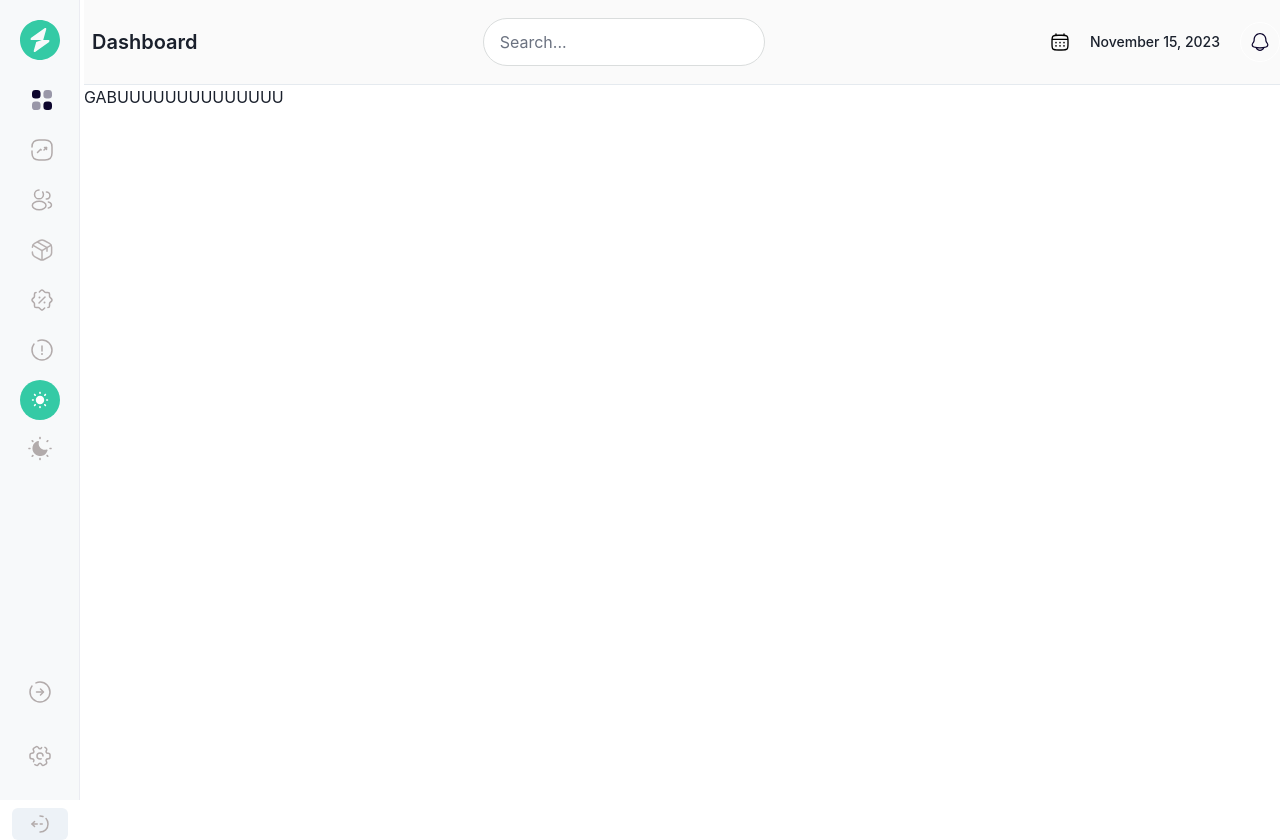
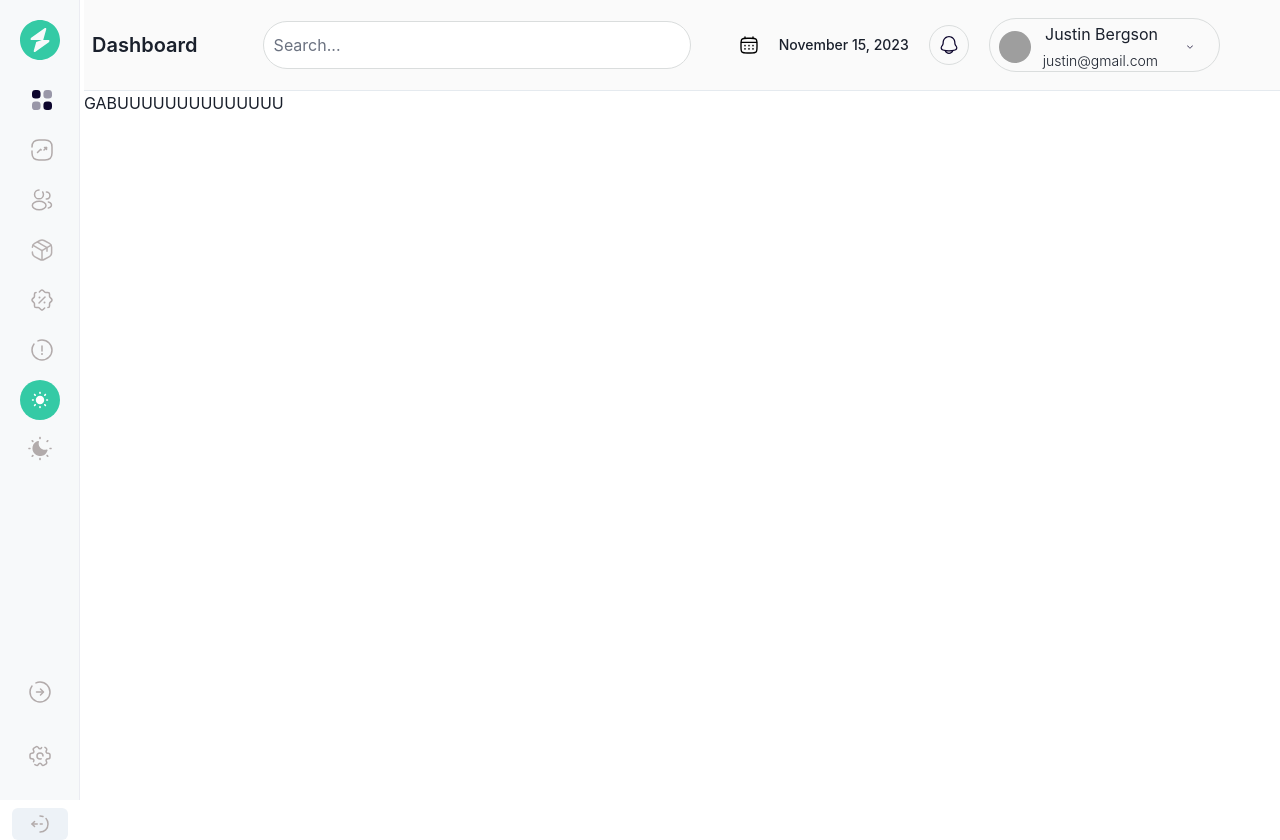
Before and after one commit to gabrieltemtsen/geegy-dash, a Next.js app: page / in a window 1280 px wide. Built offline with nearby package versions, Linux system fonts and the light colour scheme; grey boxes are pictures that could not be loaded.

Commit message:
updated: dashboard layout

```diff
--- a/src/components/HeaderNav.tsx
+++ b/src/components/HeaderNav.tsx
@@ -1,6 +1,6 @@
 import { Avatar, Box, Button, Flex, HStack, Input, Text } from '@chakra-ui/react'
 import React from 'react'
-import { bellIcon, calenderIcon, searchIcon } from './Icons'
+import { ArrowDownIcon, bellIcon, calenderIcon, searchIcon } from './Icons'
 
 const HeaderNav = () => {
   return (
@@ -9,24 +9,32 @@ const HeaderNav = () => {
 
             <Text fontSize={'20px'} fontWeight={'600'} lineHeight={'28px'}>Dashboard </Text>
 
-            <Flex alignContent={'center'}>
+            <Box display={'flex'} w={'29rem'} pl={9} justifyContent={'flex-start'}>
+                <Input    h={'48px'} pl={'10px'} alignItems={'center'} gap={'1px'} borderRadius={'24px'} border={'1px solid #DADDDD'} background={'white'} placeholder={`Search...`}  />
+            </Box>
 
-                <Input h={'48px'} pl={'16px'} alignItems={'center'} gap={'1px'} borderRadius={'24px'} border={'1px solid #DADDDD'} background={'white'} placeholder={`Search...`}  />
-            </Flex>
-
-            <HStack display={'flex'} alignItems={'center'} gap={'20px'} >
+            <HStack ml={19}  display={'flex'} alignItems={'center'} gap={'20px'} >
 
             <Box display={'flex'} justifyContent={'flex-end'} alignItems={'center'} gap={'20px'}>
                 {calenderIcon}
                 <Text fontSize={'14px'} fontWeight={'500'} lineHeight={'22px'}>November 15, 2023</Text>
-                <Flex borderRadius={'27px'} border={'0.77px solid white'} w={'40px'} h={'40px'} alignItems={'center'} justifyContent={'center'} gap={'6px'}>
+                <Flex borderRadius={'27px'} border={'0.77px solid #DADDDD'} w={'40px'} h={'40px'} alignItems={'center'} justifyContent={'center'} gap={'6px'}>
                     {bellIcon}
                 </Flex>
+            </Box>
+            <Box display={'flex'} mr={'60px'} p={'3px 9px 0px '} justifyContent={'center'} alignItems={'center'} gap={'12px'} borderRadius={'28px'} border={'1px solid #DADDDD'}>
+            <Avatar size={'sm'} src="https://images.unsplash.com/photo-1531891437562-4301cf35b7e4?q=80&w=1528&auto=format&fit=crop&ixlib=rb-4.0.3&ixid=M3wxMjA3fDB8MHxwaG90by1wYWdlfHx8fGVufDB8fHx8fA%3D%3D"/>
+            <Flex flexDirection={'column'} gap={'4px'} alignItems={'flex-end'}>
+                <Text fontSize={'16px'} fontWeight={400}>Justin Bergson</Text>
+                <Text fontSize={'14px'} fontWeight={300}>justin@gmail.com</Text>
+            </Flex>
+            <Button background={'transparent'} w={'20px'} h={'20px'}>
+                {ArrowDownIcon}
+            </Button>
 
             </Box>
 
         </HStack>
-            {/* <Avatar size={'sm'} src="https://images.unsplash.com/photo-1531891437562-4301cf35b7e4?q=80&w=1528&auto=format&fit=crop&ixlib=rb-4.0.3&ixid=M3wxMjA3fDB8MHxwaG90by1wYWdlfHx8fGVufDB8fHx8fA%3D%3D"/> */}
         </HStack>
 
     </Flex>
--- a/src/components/Icons.tsx
+++ b/src/components/Icons.tsx
@@ -136,3 +136,11 @@ export const bellIcon = <svg xmlns="http://www.w3.org/2000/svg" width="20" heigh
 export const searchIcon = <svg xmlns="http://www.w3.org/2000/svg" width="18" height="18" viewBox="0 0 18 18" fill="none">
 <path fill-rule="evenodd" clip-rule="evenodd" d="M8.68945 1C12.9293 1 16.3781 4.3727 16.3781 8.51907C16.3781 10.4753 15.6104 12.2595 14.3542 13.5986L16.8261 16.0109C17.0574 16.2371 17.0582 16.6031 16.8269 16.8294C16.7116 16.9436 16.5592 17 16.4076 17C16.2568 17 16.1052 16.9436 15.9892 16.8309L13.4874 14.3912C12.1714 15.4219 10.5028 16.0389 8.68945 16.0389C4.44955 16.0389 1 12.6655 1 8.51907C1 4.3727 4.44955 1 8.68945 1ZM8.68945 2.15821C5.10251 2.15821 2.18433 5.01125 2.18433 8.51907C2.18433 12.0269 5.10251 14.8807 8.68945 14.8807C12.2756 14.8807 15.1938 12.0269 15.1938 8.51907C15.1938 5.01125 12.2756 2.15821 8.68945 2.15821Z" fill="#78828A"/>
 </svg>
+
+export const ArrowDownIcon = <svg xmlns="http://www.w3.org/2000/svg" width="20" height="20" viewBox="0 0 20 20" fill="none">
+<path d="M3.19841 6.20675C3.43891 5.95614 3.81525 5.93336 4.08045 6.1384L4.15643 6.20675L10 12.2955L15.8436 6.20675C16.0841 5.95614 16.4604 5.93336 16.7256 6.1384L16.8016 6.20675C17.0421 6.45735 17.064 6.84951 16.8672 7.12585L16.8016 7.20502L10.479 13.7933C10.2385 14.0439 9.86217 14.0666 9.59697 13.8616L9.52099 13.7933L3.19841 7.20502C2.93386 6.92935 2.93386 6.48241 3.19841 6.20675Z" fill="#0D062D"/>
+</svg>
+
+export const focusIcon = <svg xmlns="http://www.w3.org/2000/svg" width="3" height="21" viewBox="0 0 3 21" fill="none">
+<path d="M6.53467e-06 3.02509C7.11773e-06 1.42129 1.40951 0.182713 3 0.388889V21C1.34315 21 4.88293e-07 19.6569 1.09063e-06 18L6.53467e-06 3.02509Z" fill="#0D062D"/>
+</svg>
--- a/src/components/Sidebar.tsx
+++ b/src/components/Sidebar.tsx
@@ -1,6 +1,6 @@
 import { Flex, Box, Wrap, WrapItem, Link, VStack ,Image, Button} from '@chakra-ui/react'
 import React from 'react'
-import {SideBarIcons, LightIcon, darkIcon, ArrowIcon, logoutIcon, settingsIcon} from './Icons'
+import {SideBarIcons, LightIcon, darkIcon, ArrowIcon, logoutIcon, settingsIcon, focusIcon} from './Icons'
 const Sidebar = () => {
   return (
 
@@ -20,11 +20,14 @@ const Sidebar = () => {
                         <>
                             <Flex key={icon.id} alignItems={'center'} h={'40px'}  p={'10px'} justifyContent={'space-between'} alignSelf={'stretch'} >
                                 <Link m={5} w={'24px'} h={'24px'} flexShrink={0}>
+
                                    {icon.svg}
                                 </Link>
+
                         </Flex>
 
                         </>
+
                     ))}
 
                     <Flex w={'80px'} p={'0px 10px'} justifyContent={'center'} alignItems={'center'} gap={10}>
```
